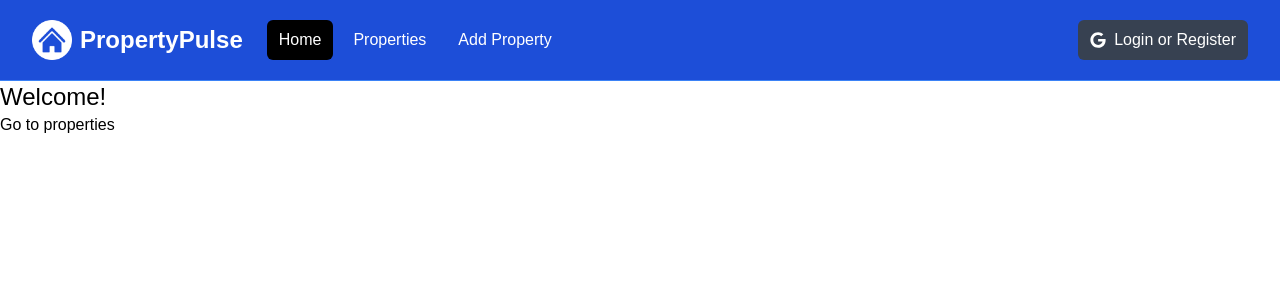
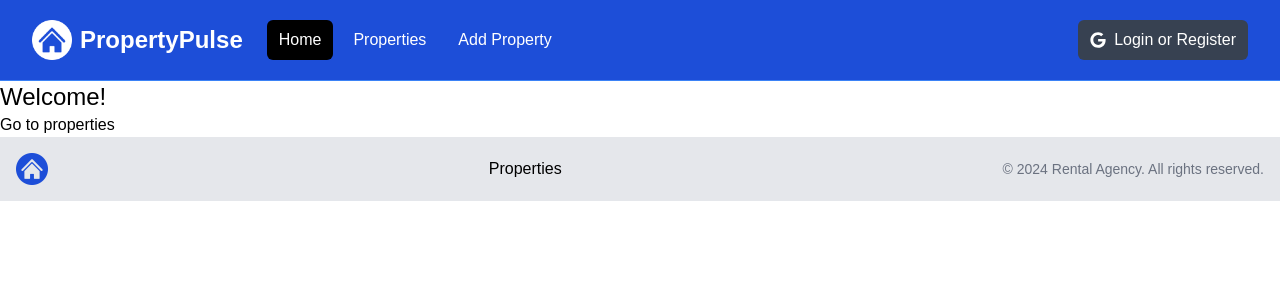
Before and after one commit to MajaMarkiewicz/rental-agency-next, a Next.js app: page / in a window 1280 px wide. Shown: the top 300 px of the page. Built offline with nearby package versions, Linux system fonts and the light colour scheme.

Commit message:
feat: Add footer

```diff
--- /dev/null
+++ b/app/components/Footer.tsx
@@ -0,0 +1,35 @@
+import React from 'react'
+import Image from 'next/image'
+import logo from '@/assets/images/logo.png'
+import Link from 'next/link'
+
+const Footer: React.FC = () => {
+    const currentYear = new Date().getFullYear()
+
+    return (
+    <footer className="bg-gray-200 py-4 mt-auto mt-24">
+        <div
+          className="container mx-auto flex flex-col md:flex-row items-center justify-between px-4"
+        >
+          <div className="mb-4 md:mb-0">
+            <Image src={logo} alt="Logo" className="h-8 w-auto" />
+          </div>
+          <div
+            className="flex flex-wrap justify-center md:justify-start mb-4 md:mb-0"
+          >
+            <ul className="flex space-x-4">
+              <li><Link href="/properties">Properties</Link></li>
+            </ul>
+          </div>
+          <div>
+            <p className="text-sm text-gray-500 mt-2 md:mt-0">
+              &copy; {currentYear} Rental Agency. All rights reserved.
+            </p>
+          </div>
+        </div>
+      </footer>
+    )
+
+}
+
+export default Footer
--- a/app/layout.tsx
+++ b/app/layout.tsx
@@ -1,6 +1,7 @@
 import type { Metadata } from "next"
 import Navbar from "./components/Navbar"
 import "./globals.css"
+import Footer from "./components/Footer"
 
 export const metadata: Metadata = {
   title: "Rental site",
@@ -18,6 +19,7 @@
         <main>
           {children}
         </main>
+        <Footer />
       </body>
     </html>
   );
```
